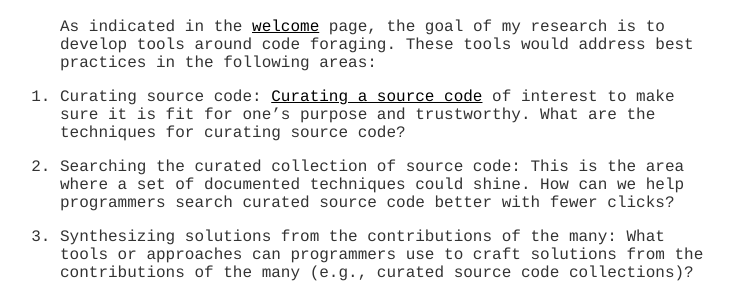
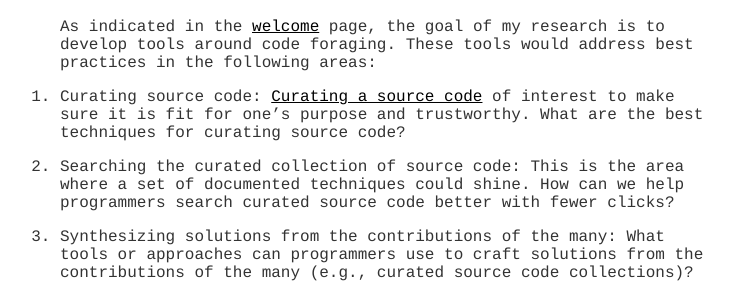
Before and after one commit to hsanchez/hsanchez.github.io, a Jekyll site: the page built from about/index.md, in a window 1280 px wide. Shown: the part 214-511 px from the top of the page, without its empty margins (250-984 px from the left). Built offline with Jekyll 4.4.1, drawn with Linux system fonts in a browser that asks for light colours; Markdown is read by kramdown in place of the engine named in the settings.

Commit message:
updating research interests statement

```diff
--- a/about/index.md
+++ b/about/index.md
@@ -7,7 +7,7 @@ I am a PhD candidate in the [Department of Computer Science at UC Santa Cruz](ht
 
 As indicated in the [welcome](http://huascarsanchez.com) page, the goal of my research is to develop tools around code foraging. These tools would address best practices in the following areas:
 
-1. Curating source code: [Curating a source code](#) of interest to make sure it is fit for one's purpose and trustworthy. What are the techniques for curating source code?
+1. Curating source code: [Curating a source code](#) of interest to make sure it is fit for one's purpose and trustworthy. What are the best techniques for curating source code?
 
 2. Searching the curated collection of source code: This is the area where a set of documented techniques could shine. How can we help programmers search curated source code better with fewer clicks?
 
```
